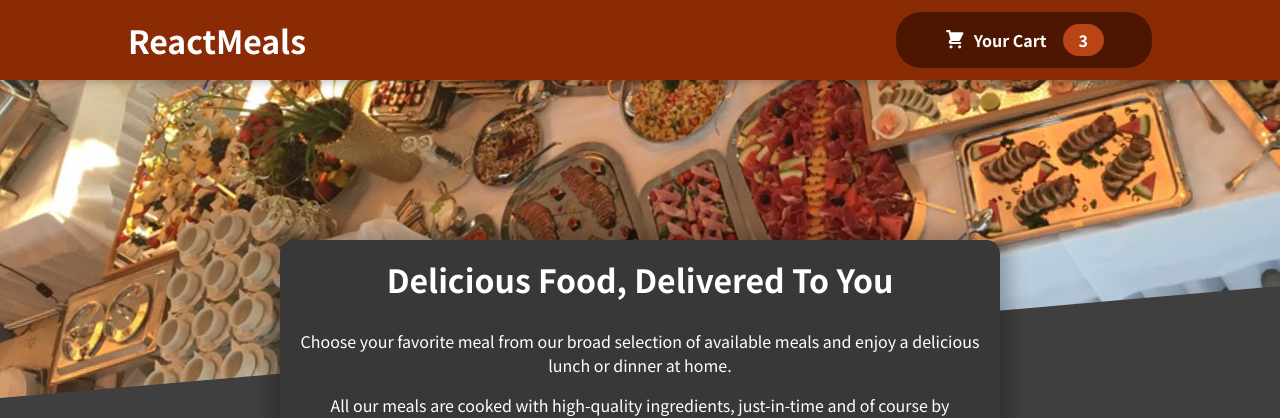
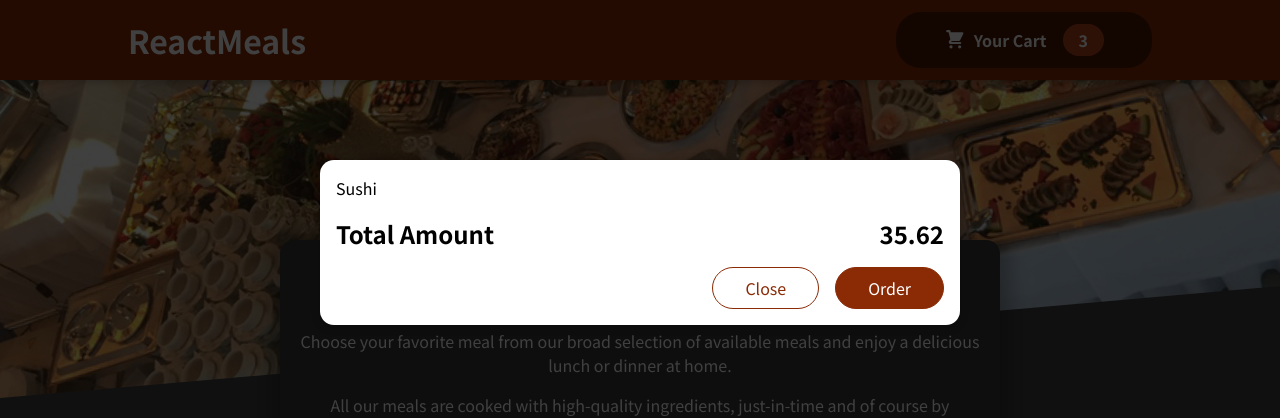
Before and after one commit to halilcakar/react-food-order-app, a React (Create React App) app: page / in a window 1280 px wide. Shown: the top 418 px of the page. Built offline with nearby package versions, Linux system fonts and the light colour scheme.

Commit message:
Add a modal with createPortal

```diff
--- a/public/index.html
+++ b/public/index.html
@@ -28,6 +28,7 @@
   </head>
   <body>
     <noscript>You need to enable JavaScript to run this app.</noscript>
+    <div id="overlays"></div>
     <div id="root"></div>
     <!--
       This HTML file is a template.
--- a/src/App.jsx
+++ b/src/App.jsx
@@ -1,9 +1,11 @@
+import Cart from './components/Cart/Cart';
 import Header from './components/Layout/Header';
 import Meals from './components/Meals/Meals';
 
 function App() {
   return (
     <>
+      <Cart />
       <Header />
       <main>
         <Meals />
--- a/src/components/Cart/Cart.jsx
+++ b/src/components/Cart/Cart.jsx
@@ -1,3 +1,4 @@
+import Modal from '../UI/Modal';
 import classes from './Cart.module.css';
 
 const Cart = () => {
@@ -10,7 +11,7 @@
   );
 
   return (
-    <div>
+    <Modal>
       {cartitems}
       <div className={classes.total}>
         <span>Total Amount</span>
@@ -20,7 +21,7 @@
         <button className={classes['button--alt']}>Close</button>
         <button className={classes.button}>Order</button>
       </div>
-    </div>
+    </Modal>
   );
 };
 
--- /dev/null
+++ b/src/components/UI/Modal.jsx
@@ -0,0 +1,27 @@
+import classes from './Modal.module.css';
+
+import { createPortal } from 'react-dom';
+
+const Backdrop = () => {
+  return <div className={classes.backdrop}></div>;
+};
+
+const ModalOverlay = ({ children }) => {
+  return (
+    <div className={classes.modal}>
+      <div className={classes.content}>{children}</div>
+    </div>
+  );
+};
+
+const element = document.getElementById('overlays');
+const Modal = ({ children }) => {
+  return (
+    <>
+      {createPortal(<Backdrop />, element)}
+      {createPortal(<ModalOverlay>{children}</ModalOverlay>, element)}
+    </>
+  );
+};
+
+export default Modal;
--- /dev/null
+++ b/src/components/UI/Modal.module.css
@@ -0,0 +1,40 @@
+.backdrop {
+  position: fixed;
+  top: 0;
+  left: 0;
+  width: 100%;
+  height: 100vh;
+  z-index: 20;
+  background-color: rgba(0, 0, 0, 0.75);
+}
+
+.modal {
+  position: fixed;
+  top: 20vh;
+  left: 5%;
+  width: 90%;
+  background-color: white;
+  padding: 1rem;
+  border-radius: 14px;
+  box-shadow: 0 2px 8px rgba(0, 0, 0, 0.25);
+  z-index: 30;
+  animation: slide-down 300ms ease-out forwards;
+}
+
+@media (min-width: 768px) {
+  .modal {
+    width: 40rem;
+    left: calc(50% - 20rem);
+  }
+}
+
+@keyframes slide-down {
+  from {
+    opacity: 0;
+    transform: translateY(-3rem);
+  }
+  to {
+    opacity: 1;
+    transform: translateY(0);
+  }
+}
```
Also changed, not shown: 1 other file (tests, documents, lock files or other folders).
